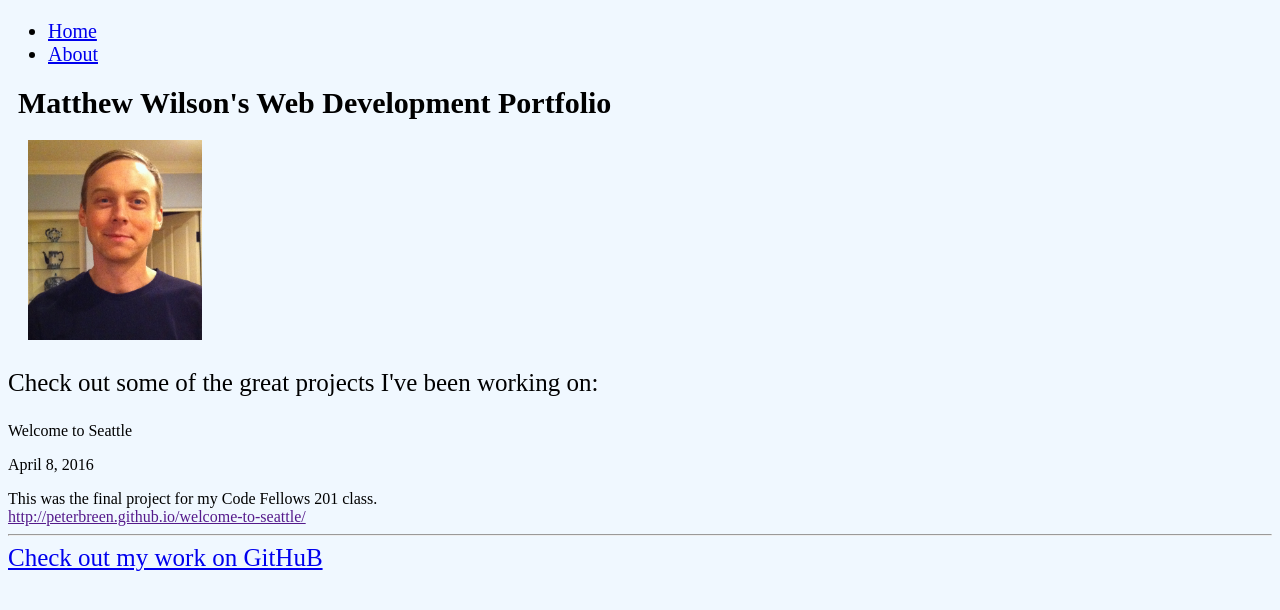
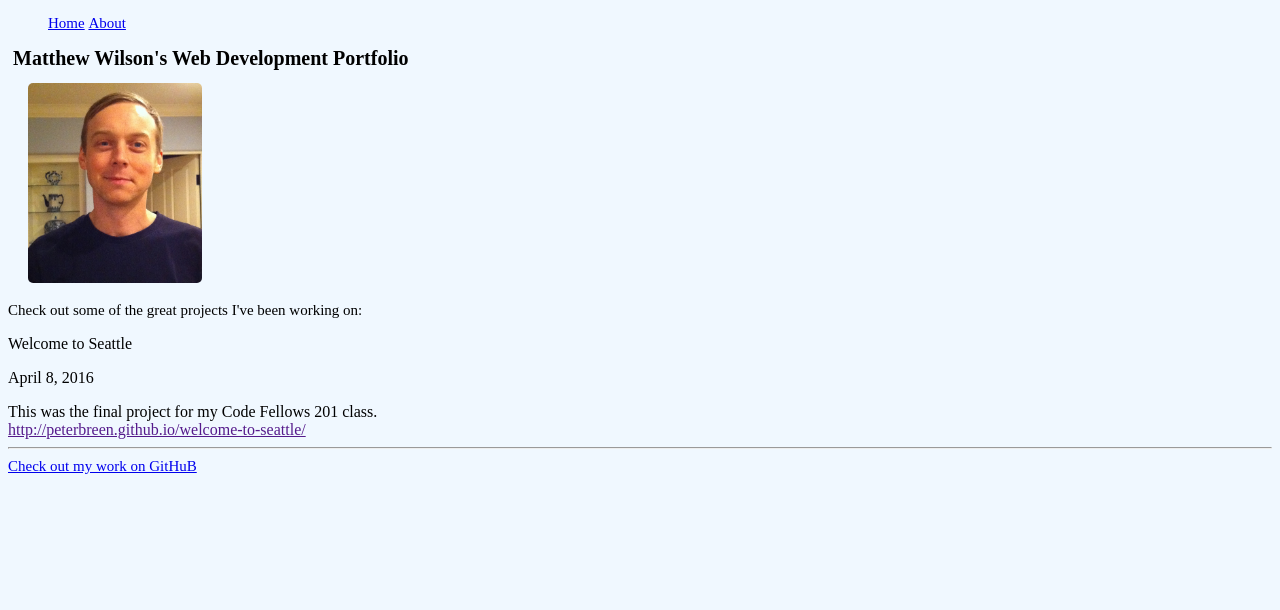
Before and after one commit to MatthewAllanWilson/portfolio, a plain HTML site: page index.html in a window 1280 px wide. Drawn offline with nearby package versions, Linux system fonts and the light colour scheme.

Commit message:
Desktop view now set as well

```diff
--- a/css/style.css
+++ b/css/style.css
@@ -4,6 +4,7 @@ body {
 img {
   width: 300px;
   margin-left: 20px;
+  border-radius: 5px;
 }
 h1 {
   font-size: 30px;
@@ -22,24 +23,39 @@ h1 {
   font-size: 20px;
 }
 
+.main-nav {
+  display: block;
+  padding: 0;
+  list-style: none;
+  clear: both;
+}
+
+.border {
+  border: solid:10px;
+}
+
 @media only screen and (min-width: 641px) {
-  /*.icon-menu {
-    display: none;
+
+  h1 {
+    font-size: 20px;
+    margin-left: 5px;
+  }
+
+  .opening-line {
+    font-size: 15px;
+  }
+
+  .git-hub {
+    font-size: 15px;
   }
 
   .main-nav {
-    padding: .2em .2em .2em .2em;
+    font-size: 15px;
   }
 
-  .main-nav ul {
-    display: block;
-
+  .main-nav li {
+    display: inline;
   }
-
-  .main-nav  ul li {
-    display: inline;
-    border-bottom: none;
-  }*/
 
   img {
     width: auto;
--- a/index.html
+++ b/index.html
@@ -3,10 +3,11 @@
 <head>
   <title>Matthew Wilson's Portfolio</title>
     <link rel="stylesheet" type="text/css" href="css/style.css"></link>
+    <meta name="viewport" content="width=device-width, initial-scale=1">
 </head>
 <body>
 
-  <nav class="main-nav">
+  <nav class= "main-nav">
     <ul>
       <li class="tab" data-content="main-page"><a href="#"> Home</a></li>
       <li class="tab" data-content="about"><a href="#"> About</a></li>
@@ -18,10 +19,12 @@
   <p class="opening-line">Check out some of the great projects I've been working on:</p>
   <section id="projects">
     <article class="template">
+
   <div class="title"></div>
   <p class="date"></p>
   <article class="description"></article>
   <a href class="link"></a>
+
   </article>
 </section>
 <script src="https://code.jquery.com/jquery-1.12.0.min.js"></script>
```
